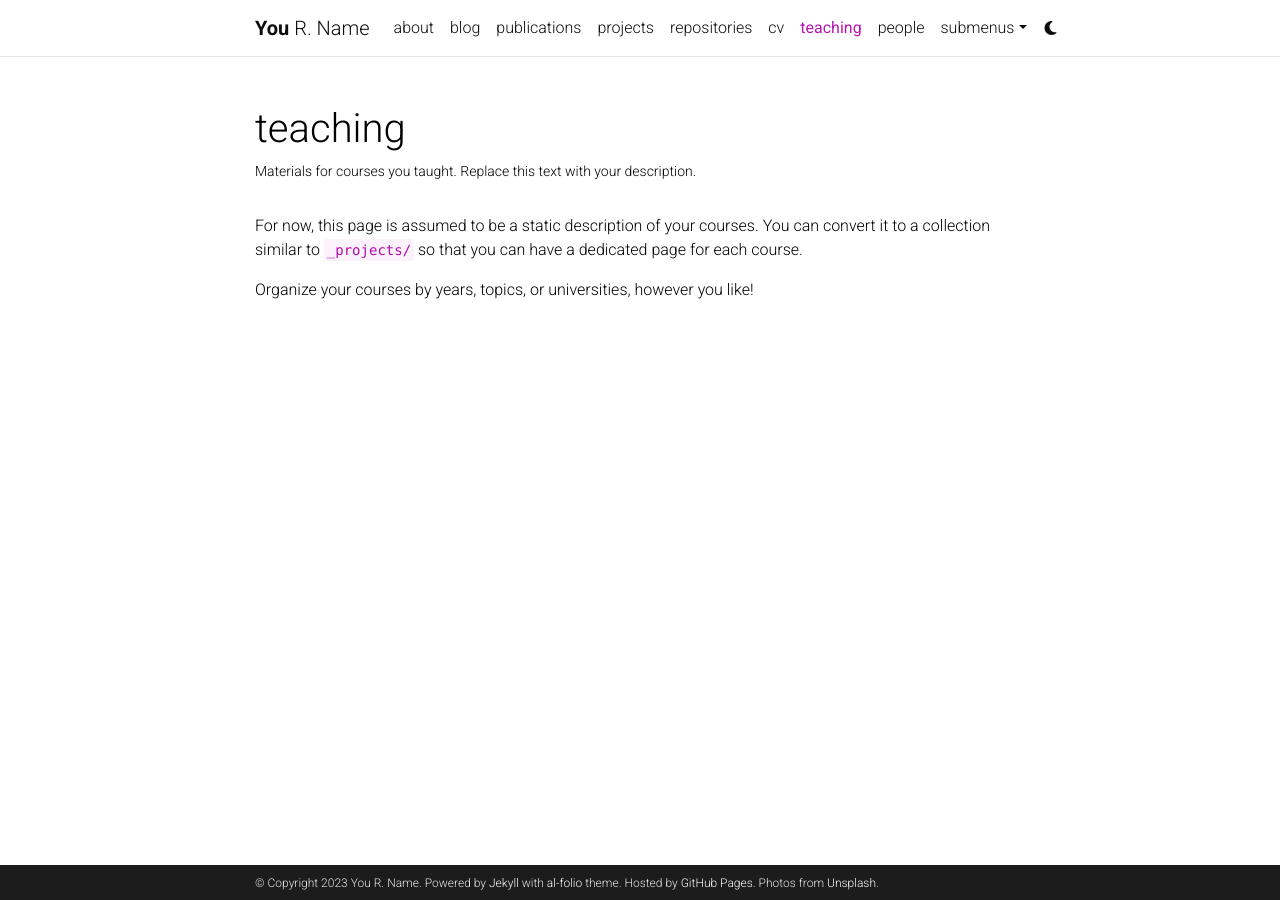
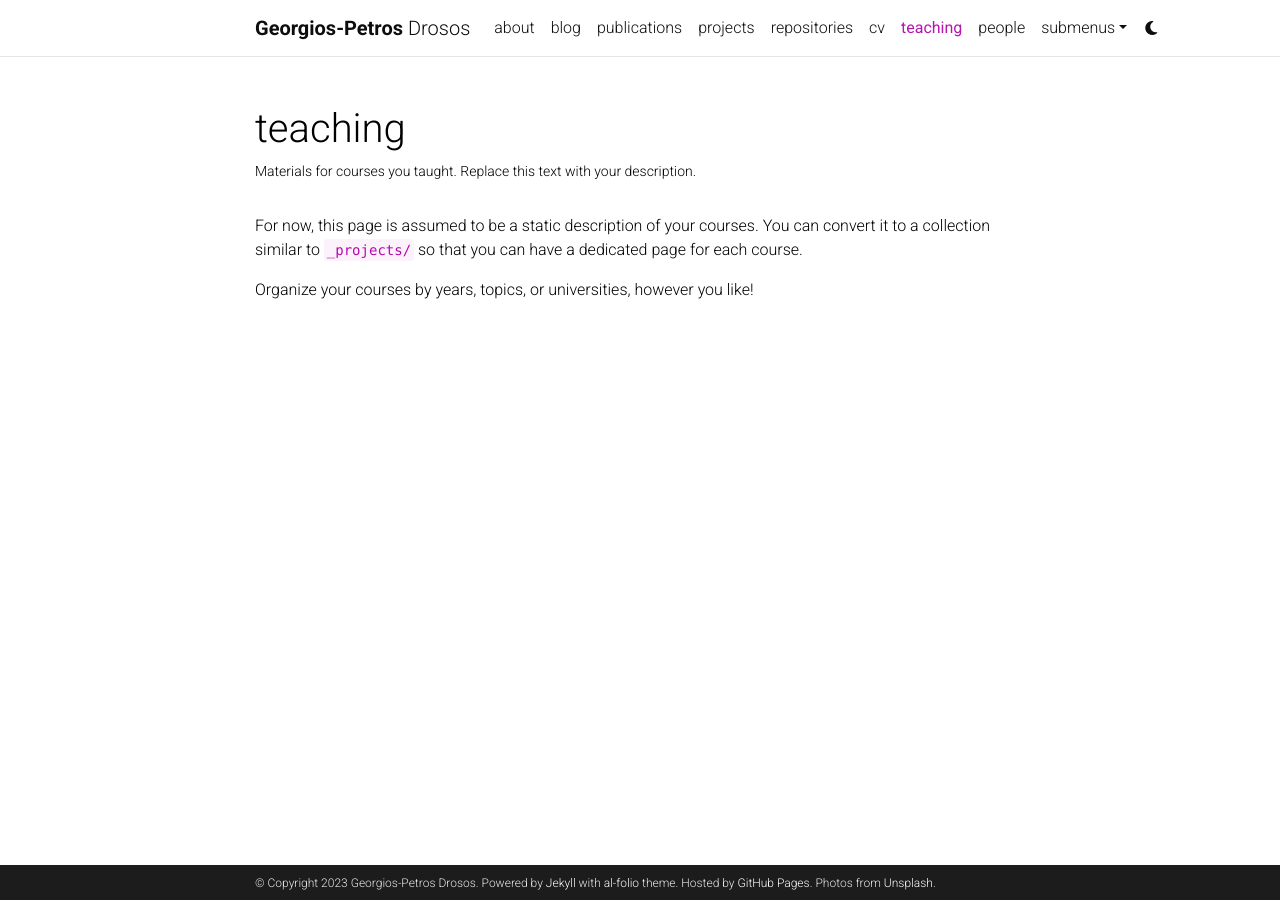
Before and after one commit to gdrosos/gdrosos.github.io, a Jekyll site: the page built from _pages/teaching.md, in a window 1280 px wide. Built offline with Jekyll 4.4.1, drawn with Linux system fonts in a browser that asks for light colours; comment, search, counter and statistics services are not loaded; a style sheet for code colours, icons or effects is not loaded.

Commit message:
First change

```diff
--- a/_config.yml
+++ b/_config.yml
@@ -3,10 +3,10 @@
 # -----------------------------------------------------------------------------
 
 title: blank # the website title (if blank, full name will be used instead)
-first_name: You
-middle_name: R.
-last_name: Name
-email: you@example.com
+first_name: Georgios-Petros
+middle_name:
+last_name: Drosos
+email: gdrosos@aueb.gr.com
 description: > # the ">" symbol means to ignore newlines until "footer_text:"
   A simple, whitespace theme for academics. Based on [*folio](https://github.com/bogoli/-folio) design.
 footer_text: >
@@ -18,8 +18,8 @@
 lang: en # the language of your site (for example: en, fr, cn, ru, etc.)
 icon: ⚛️  # the emoji used as the favicon (alternatively, provide image name in /assets/img/)
 
-url: https://alshedivat.github.io # the base hostname & protocol for your site
-baseurl: /al-folio # the subpath of your site, e.g. /blog/
+url: https://gdrosos.github.io # the base hostname & protocol for your site
+baseurl:  # the subpath of your site, e.g. /blog/
 last_updated: false # set to true if you want to display last updated in the footer
 impressum_path:  # set to path to include impressum link in the footer, use the same path as permalink in a page, helps to conform with EU GDPR
 
```
